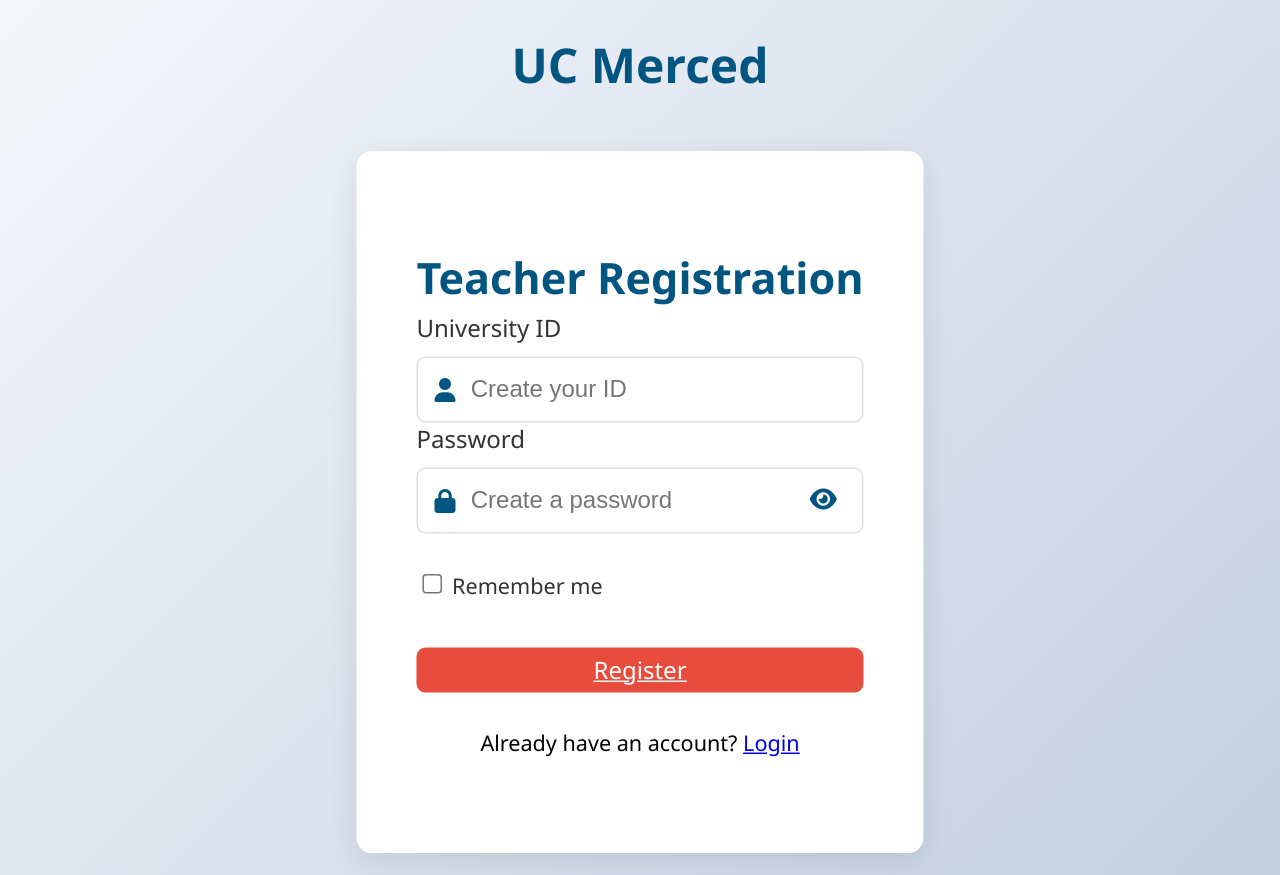
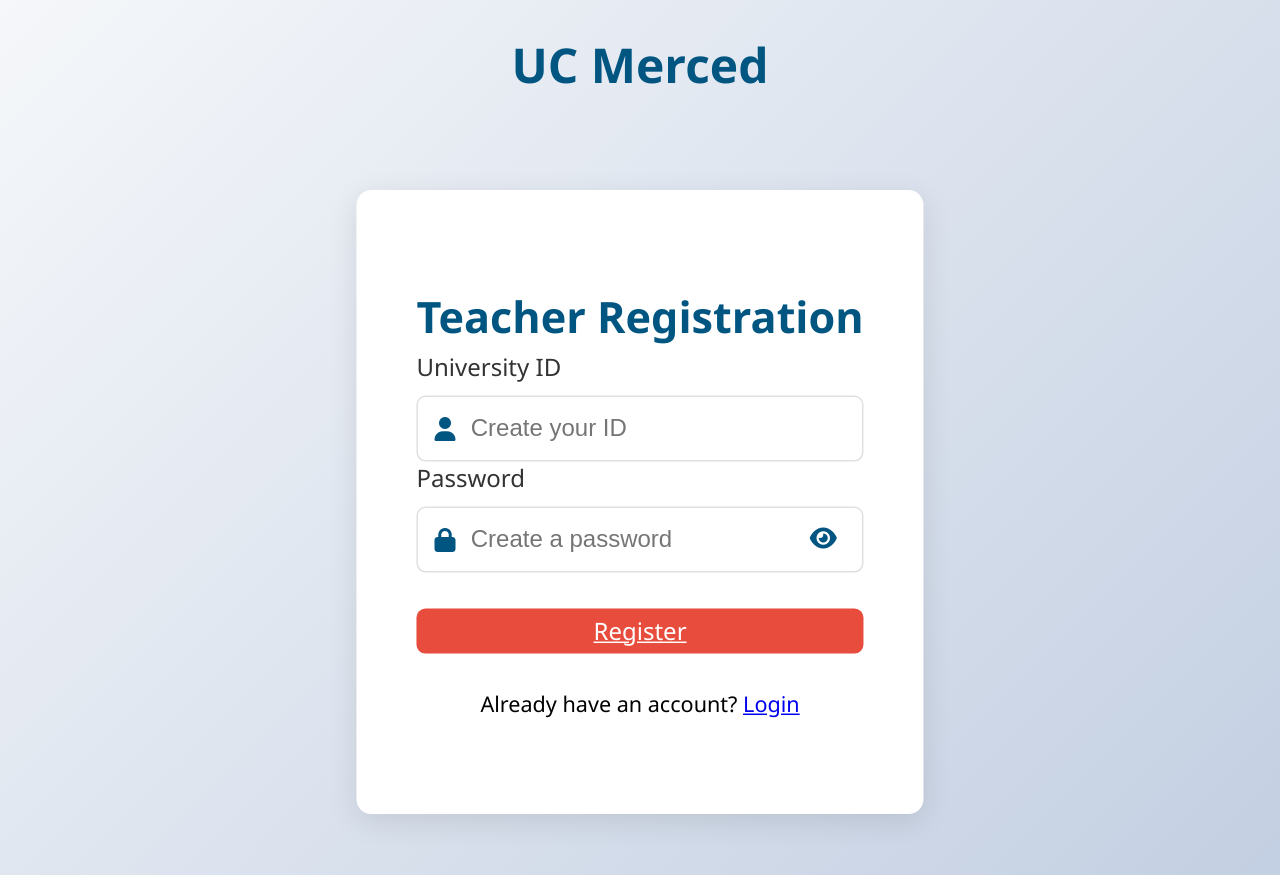
Before and after one commit to JadenLandavazo/Student-Enrollment-Web-App, a Flask app: page /teacher-registration in a window 1280 px wide. Run offline with Flask 3, Linux system fonts and the light colour scheme.

Commit message:
Update Teacher_Registration_Page.html

```diff
--- a/templates/Teacher_Registration_Page.html
+++ b/templates/Teacher_Registration_Page.html
@@ -47,13 +47,6 @@
             </div>
           </div>
 
-          <!-- Options -->
-          <div class="form-options">
-            <label class="remember-me">
-              <input type="checkbox" /> Remember me
-            </label>
-          </div>
-
           <!-- Register Button -->
           <button id="registerButton" type="submit" class="btn btn-primary">Register</button>
 
```
